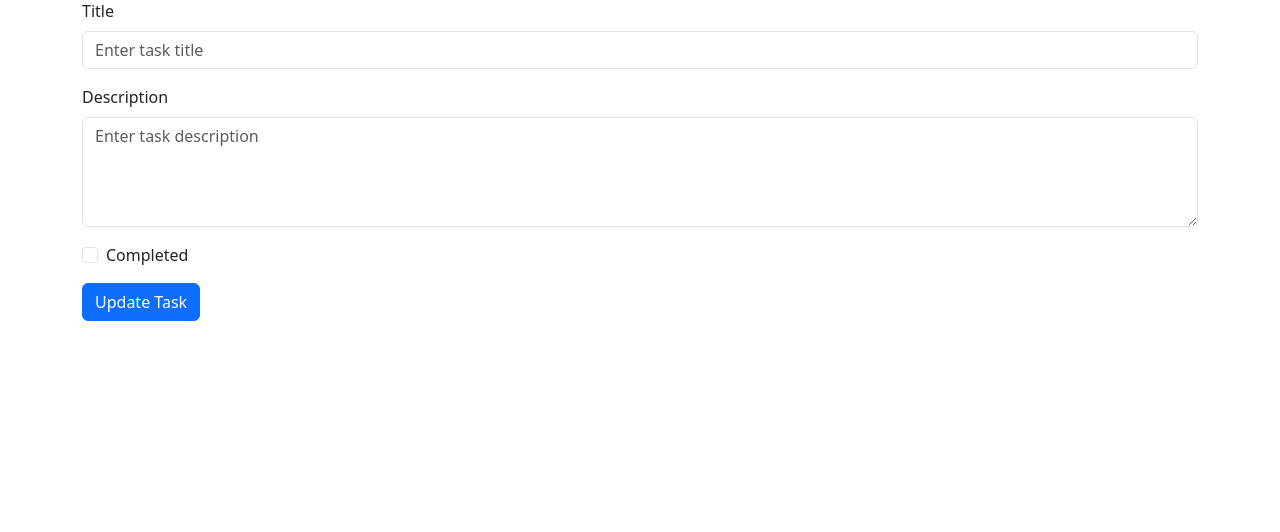
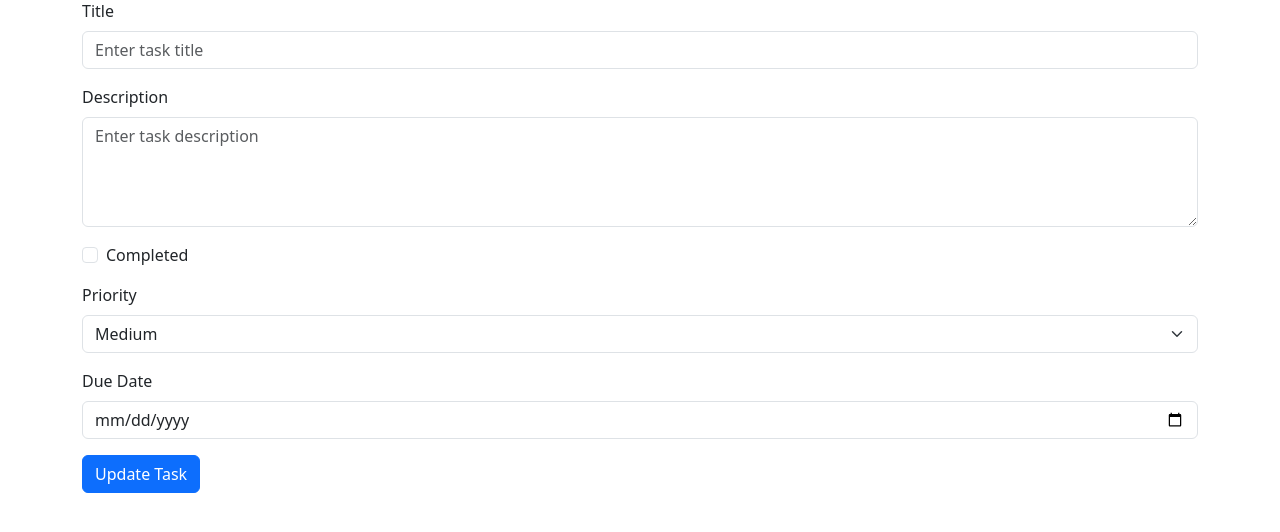
Before and after one commit to abhimanyukhatry10-oss/django-todo-app, a Django app: template templates/tasks/update_task.html in a window 1280 px wide. Shown: the part 127-659 px from the top of the page. Run offline with Django 5.2, Linux system fonts and the light colour scheme; the template is opened without the code that fills it: values that come from a table or form of the project are taken from there, others are empty.

Commit message:
Added priority and due date in task edit form

```diff
--- a/templates/tasks/update_task.html
+++ b/templates/tasks/update_task.html
@@ -38,6 +38,21 @@ Update Task
 
     </div>
 
+    <div class="mb-3">
+        <label class="form-label">
+            Priority
+        </label>
+
+        {{ form.priority }}
+    </div>
+
+    <div class="mb-3">
+        <label class="form-label">
+            Due Date
+        </label>
+
+        {{ form.due_date }}
+    </div>
     <button class="btn btn-primary">
 
         Update Task
```
